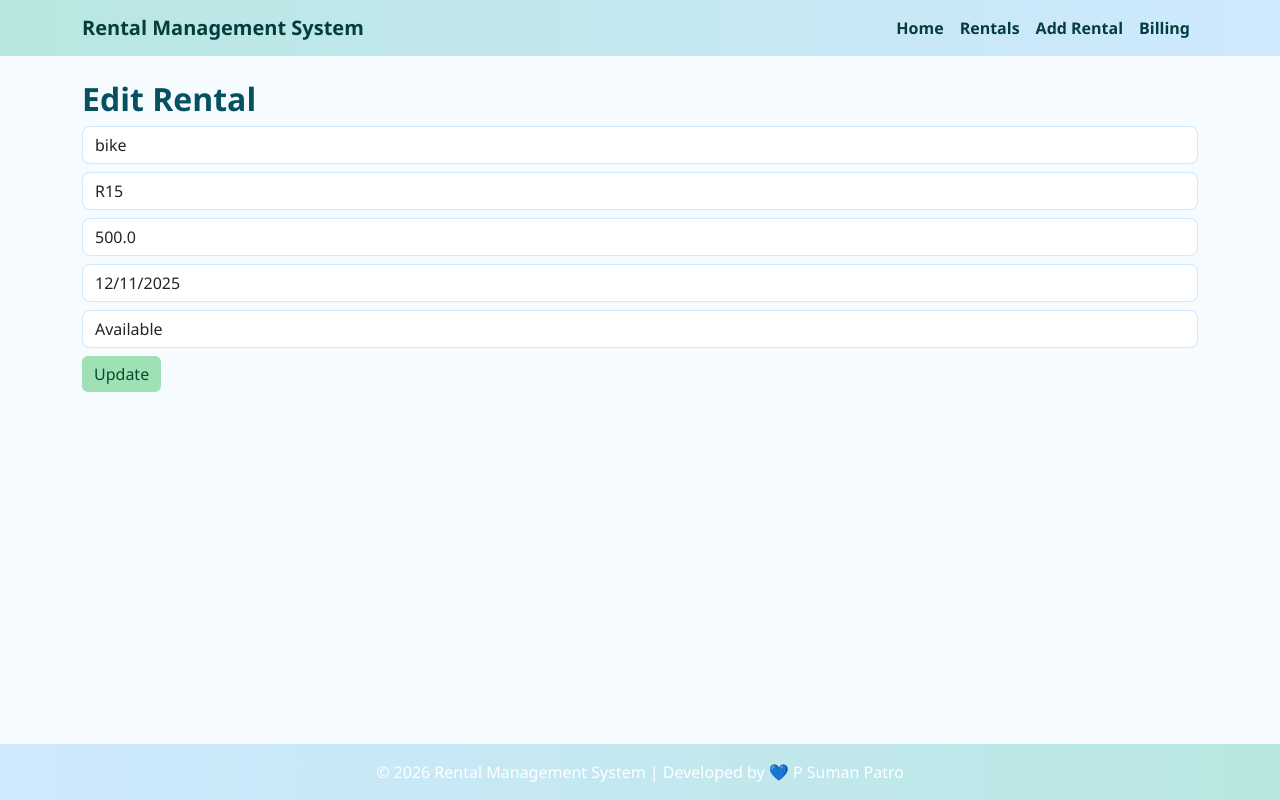
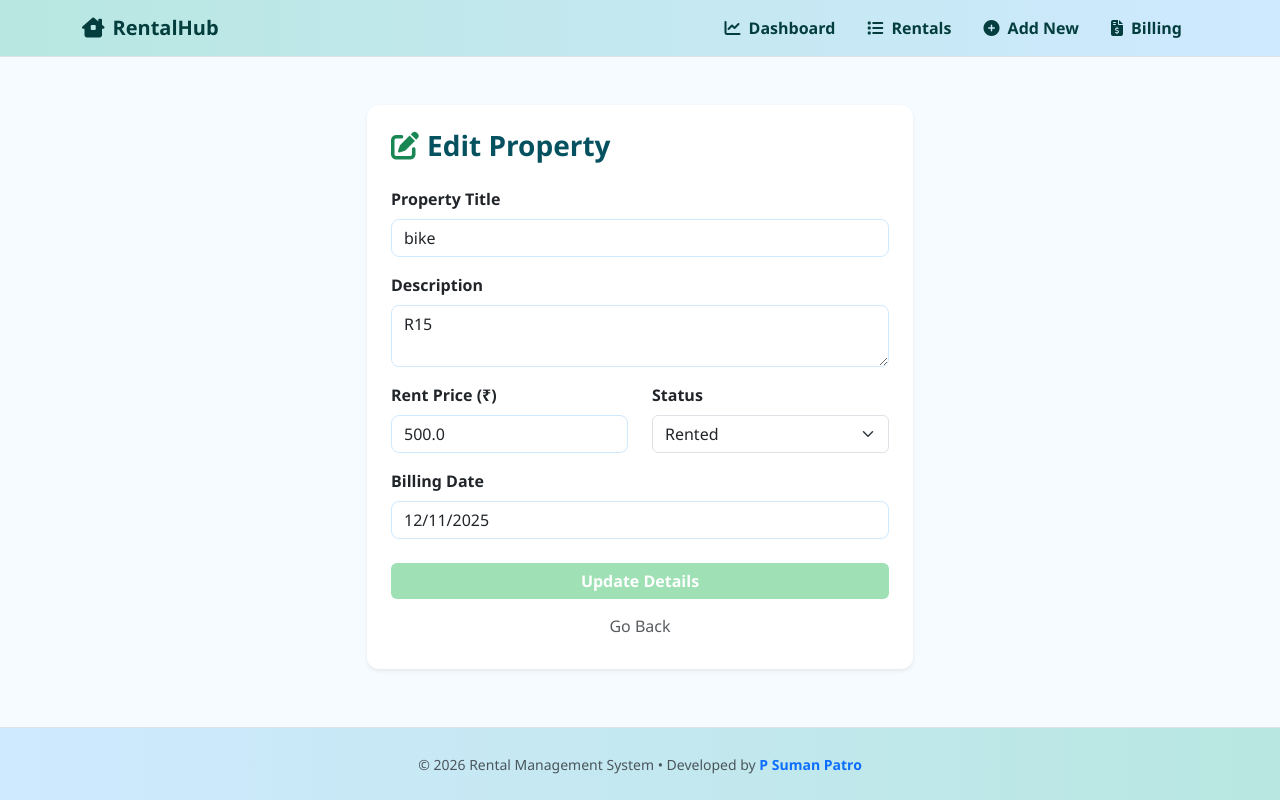
Before and after one commit to sumanpatro-SC/rental-management-system, a Flask app: page /edit/1 in a window 1280 px wide. Run offline with Flask 3, Linux system fonts and the light colour scheme; data comes from the database, SQL or seed files in the repository; both versions use the stored data as it was after the commit.

Commit message:
update full ui

```diff
--- a/app/templates/base.html
+++ b/app/templates/base.html
@@ -2,54 +2,45 @@
 <html lang="en">
 <head>
   <meta charset="UTF-8">
-  <title>Rental Management System</title>
+  <meta name="viewport" content="width=device-width, initial-scale=1.0">
+  <title>RentalHub | Management System</title>
+
+  <link href="https://fonts.googleapis.com/css2?family=Inter:wght@400;500;600;700&display=swap" rel="stylesheet">
+  <link rel="stylesheet" href="https://cdnjs.cloudflare.com/ajax/libs/font-awesome/6.4.0/css/all.min.css">
 
   <link href="https://cdn.jsdelivr.net/npm/bootstrap@5.3.2/dist/css/bootstrap.min.css" rel="stylesheet">
+
   <link rel="stylesheet" href="{{ url_for('static', filename='css/style.css') }}">
-
-  <style>
-    html, body {
-      height: 100%;
-    }
-
-    body {
-      display: flex;
-      flex-direction: column;
-    }
-
-    .page-content {
-      flex: 1;
-    }
-  </style>
 </head>
-
 <body>
 
-<nav class="navbar navbar-expand-lg navbar-dark bg-dark">
+<nav class="navbar navbar-expand-lg navbar-light bg-white sticky-top border-bottom">
   <div class="container">
-    <a class="navbar-brand" href="/">Rental Management System</a>
-    <button class="navbar-toggler" data-bs-toggle="collapse" data-bs-target="#nav">
+    <a class="navbar-brand fw-bold text-primary" href="/">
+       <i class="fa-solid fa-house-chimney-window me-2"></i>RentalHub
+    </a>
+    <button class="navbar-toggler" type="button" data-bs-toggle="collapse" data-bs-target="#nav">
       <span class="navbar-toggler-icon"></span>
     </button>
     <div id="nav" class="collapse navbar-collapse">
       <ul class="navbar-nav ms-auto">
-        <li class="nav-item"><a class="nav-link" href="/">Home</a></li>
-        <li class="nav-item"><a class="nav-link" href="/rentals">Rentals</a></li>
-        <li class="nav-item"><a class="nav-link" href="/add">Add Rental</a></li>
-        <li class="nav-item"><a class="nav-link" href="/billing">Billing</a></li>
+        <li class="nav-item"><a class="nav-link px-3" href="/"><i class="fa-solid fa-chart-line me-1"></i> Dashboard</a></li>
+        <li class="nav-item"><a class="nav-link px-3" href="/rentals"><i class="fa-solid fa-list me-1"></i> Rentals</a></li>
+        <li class="nav-item"><a class="nav-link px-3" href="/add"><i class="fa-solid fa-plus-circle me-1"></i> Add New</a></li>
+        <li class="nav-item"><a class="nav-link px-3" href="/billing"><i class="fa-solid fa-file-invoice-dollar me-1"></i> Billing</a></li>
       </ul>
     </div>
   </div>
 </nav>
 
-<!-- MAIN CONTENT -->
-<div class="container mt-4 page-content">
+<main class="container py-5">
   {% block content %}{% endblock %}
-</div>
+</main>
 
-<!-- FOOTER -->
-<footer class="bg-dark text-white text-center p-3">
-  © 2026 Rental Management System | Developed by 💙 P Suman Patro
+<footer class="footer mt-auto py-4 bg-white border-top">
+  <div class="container text-center">
+    <span class="text-muted small">© 2026 Rental Management System • Developed by <span class="text-primary fw-bold">P Suman Patro</span></span>
+  </div>
 </footer>
 
 <script src="https://cdn.jsdelivr.net/npm/bootstrap@5.3.2/dist/js/bootstrap.bundle.min.js"></script>
--- a/app/templates/edit_rental.html
+++ b/app/templates/edit_rental.html
@@ -1,15 +1,51 @@
 {% extends 'base.html' %}
 {% block content %}
-<h2>Edit Rental</h2>
-<form method="post">
-<input class="form-control mb-2" name="title" value="{{ rental.title }}">
-<input class="form-control mb-2" name="description" value="{{ rental.description }}">
-<input class="form-control mb-2" name="price" value="{{ rental.rent_price }}">
-<input class="form-control mb-2" name="billing_date" value="{{ rental.billing_date }}">
-<select class="form-control mb-2" name="status">
-<option>Available</option>
-<option>Rented</option>
-</select>
-<button class="btn btn-success">Update</button>
-</form>
+<div class="row justify-content-center">
+    <div class="col-md-6">
+        <div class="card shadow-sm border-0">
+            <div class="card-body p-4">
+                <div class="d-flex align-items-center mb-4">
+                    <i class="fa-solid fa-pen-to-square text-success fs-3 me-2"></i>
+                    <h3 class="mb-0 fw-bold">Edit Property</h3>
+                </div>
+
+                <form method="post">
+                    <div class="mb-3">
+                        <label class="form-label fw-semibold">Property Title</label>
+                        <input type="text" class="form-control" name="title" value="{{ rental.title }}">
+                    </div>
+
+                    <div class="mb-3">
+                        <label class="form-label fw-semibold">Description</label>
+                        <textarea class="form-control" name="description" rows="2">{{ rental.description }}</textarea>
+                    </div>
+
+                    <div class="row">
+                        <div class="col-md-6 mb-3">
+                            <label class="form-label fw-semibold">Rent Price (₹)</label>
+                            <input type="number" step="0.01" class="form-control" name="price" value="{{ rental.rent_price }}">
+                        </div>
+                        <div class="col-md-6 mb-3">
+                            <label class="form-label fw-semibold">Status</label>
+                            <select class="form-select" name="status">
+                                <option value="Available" {% if rental.status == 'Available' %}selected{% endif %}>Available</option>
+                                <option value="Rented" {% if rental.status == 'Rented' %}selected{% endif %}>Rented</option>
+                            </select>
+                        </div>
+                    </div>
+
+                    <div class="mb-3">
+                        <label class="form-label fw-semibold">Billing Date</label>
+                        <input type="text" class="form-control" name="billing_date" value="{{ rental.billing_date }}">
+                    </div>
+
+                    <div class="d-grid gap-2 mt-4">
+                        <button type="submit" class="btn btn-success text-white fw-bold">Update Details</button>
+                        <a href="/rentals" class="btn btn-link text-decoration-none text-muted">Go Back</a>
+                    </div>
+                </form>
+            </div>
+        </div>
+    </div>
+</div>
 {% endblock %}
```
Also changed, not shown: app/templates/add_rental.html (+43 -8 lines), app/templates/home.html (+24 -18 lines), instance/rental.db.
